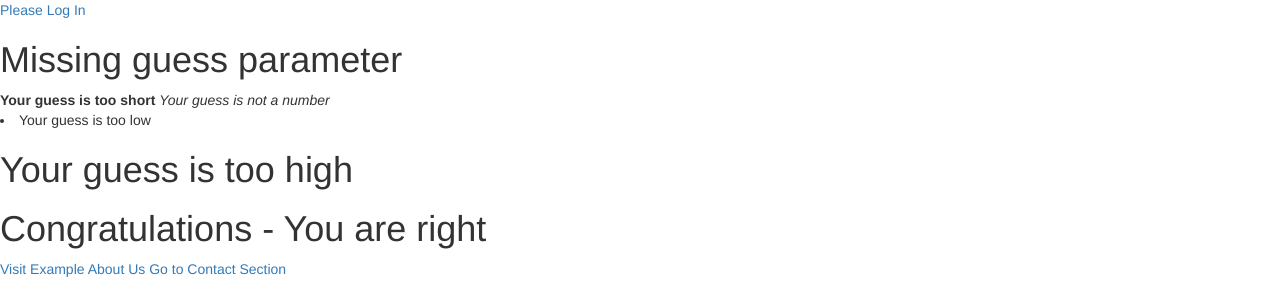
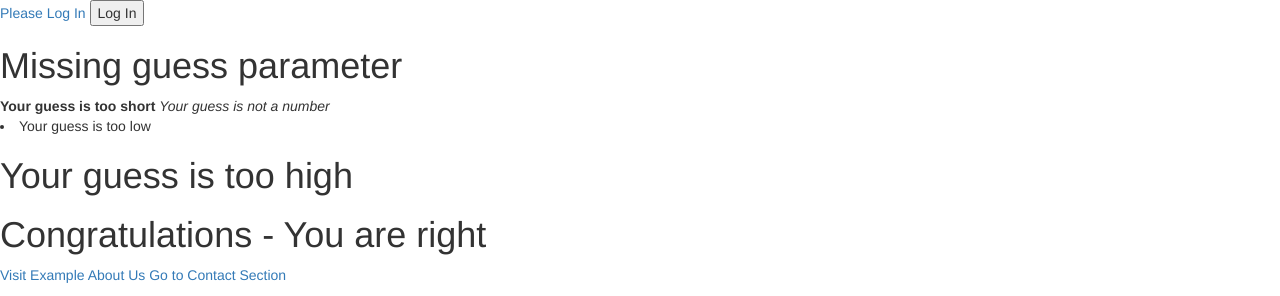
Before and after one commit to kemphomaithomphuc/modulebar, a plain HTML site: page index.html in a window 1280 px wide. Shown: the top 296 px of the page. Drawn offline with nearby package versions, Linux system fonts and the light colour scheme.

Commit message:
Update index.html

```diff
--- a/index.html
+++ b/index.html
@@ -14,6 +14,7 @@
 
 <body>
 	<a href="index.html">Please Log In</a>
+	<button type="submit">Log In</button>
 
 	<h1>Missing guess parameter</h1>
 	<strong>Your guess is too short</strong>
```
